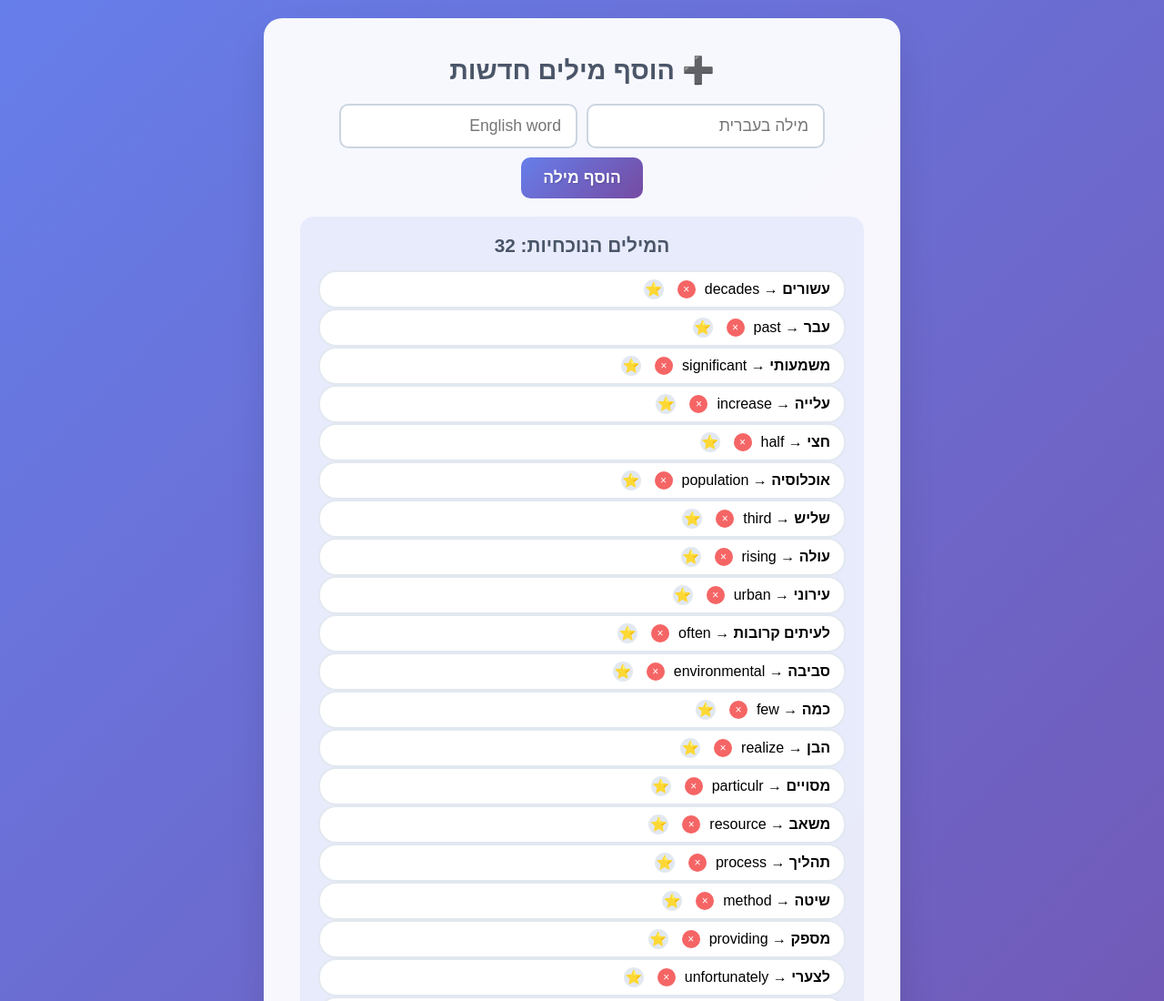
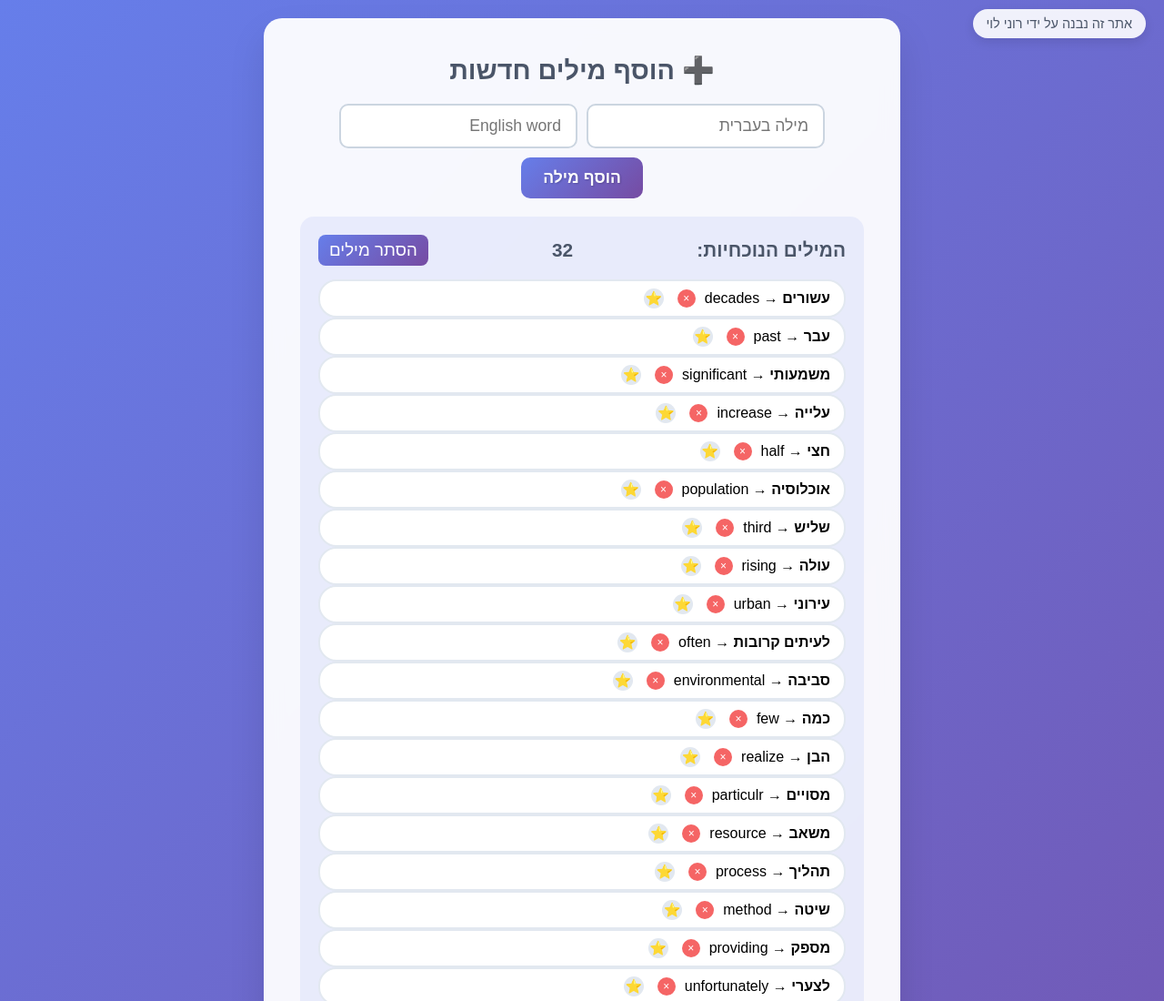
Before and after one commit to ROniLemda/english, a plain HTML site: page index.html in a window 1280 px wide. Shown: the top 1100 px of the page at 91% size. Drawn offline with Linux system fonts and the light colour scheme.

Commit message:
Update index.html

```diff
--- a/index.html
+++ b/index.html
@@ -5,6 +5,9 @@
     <meta name="viewport" content="width=device-width, initial-scale=1.0">
     <title>שאלון אוצר מילים מושדרג</title>
     <style>
+        .words-list.hidden {
+    display: none !important;
+}
         * {
             margin: 0;
             padding: 0;
@@ -19,6 +22,20 @@
             align-items: center;
             justify-content: center;
             padding: 20px;
+        }
+
+        .creator-credit {
+            position: fixed;
+            top: 10px;
+            right: 20px;
+            background: rgba(255, 255, 255, 0.9);
+            padding: 8px 15px;
+            border-radius: 20px;
+            font-size: 0.9em;
+            color: #4a5568;
+            box-shadow: 0 4px 12px rgba(0, 0, 0, 0.1);
+            z-index: 1000;
+            font-weight: 500;
         }
 
         .quiz-container {
@@ -364,6 +381,35 @@
             color: #4a5568;
             margin-bottom: 15px;
             font-size: 1.3em;
+            display: flex;
+            align-items: center;
+            justify-content: space-between;
+        }
+
+        .toggle-words-btn {
+            background: linear-gradient(135deg, #667eea 0%, #764ba2 100%);
+            color: white;
+            border: none;
+            border-radius: 8px;
+            padding: 6px 12px;
+            font-size: 0.9em;
+            cursor: pointer;
+            transition: all 0.3s ease;
+            font-weight: 500;
+        }
+
+        .toggle-words-btn:hover {
+            transform: translateY(-1px);
+            box-shadow: 0 4px 8px rgba(102, 126, 234, 0.3);
+        }
+
+        .words-list {
+            display: flex;
+            flex-wrap: wrap;
+            gap: 10px;
+            justify-content: center;
+            transition: all 0.3s ease;
+            overflow: hidden;
         }
 
         .words-list {
@@ -571,6 +617,7 @@
     </style>
 </head>
 <body>
+    <div class="creator-credit">אתר זה נבנה על ידי רוני לוי</div>
     <div class="quiz-container">
 
         <div class="add-word-section" id="add-word-section">
@@ -581,7 +628,11 @@
                 <button onclick="addWord()" class="add-btn">הוסף מילה</button>
             </div>
             <div class="current-words">
-                <h3>המילים הנוכחיות: <span id="word-count">0</span></h3>
+                <h3>
+
+                    המילים הנוכחיות: <span id="word-count">0</span>
+                    <button class="toggle-words-btn" onclick="toggleWordsList()" id="toggle-words-btn">הסתר מילים</button>
+                </h3>
                 <div id="words-list"></div>
             </div>
 
@@ -1459,6 +1510,21 @@
             }
         }
 
+        // פונקציה להסתרה/הצגה של רשימת המילים
+        function toggleWordsList() {
+            const wordsList = document.getElementById('words-list');
+            const toggleBtn = document.getElementById('toggle-words-btn');
+            if (wordsList.classList.contains('hidden')) {
+                wordsList.classList.remove('hidden');
+                wordsList.style.display = '';
+                toggleBtn.textContent = 'הסתר מילים';
+            } else {
+                wordsList.classList.add('hidden');
+                wordsList.style.display = 'none';
+                toggleBtn.textContent = 'הצג מילים';
+            }
+        }
+
         // אפשרות Enter
         if (typeof document !== 'undefined') {
             document.addEventListener('DOMContentLoaded', function () {
```
